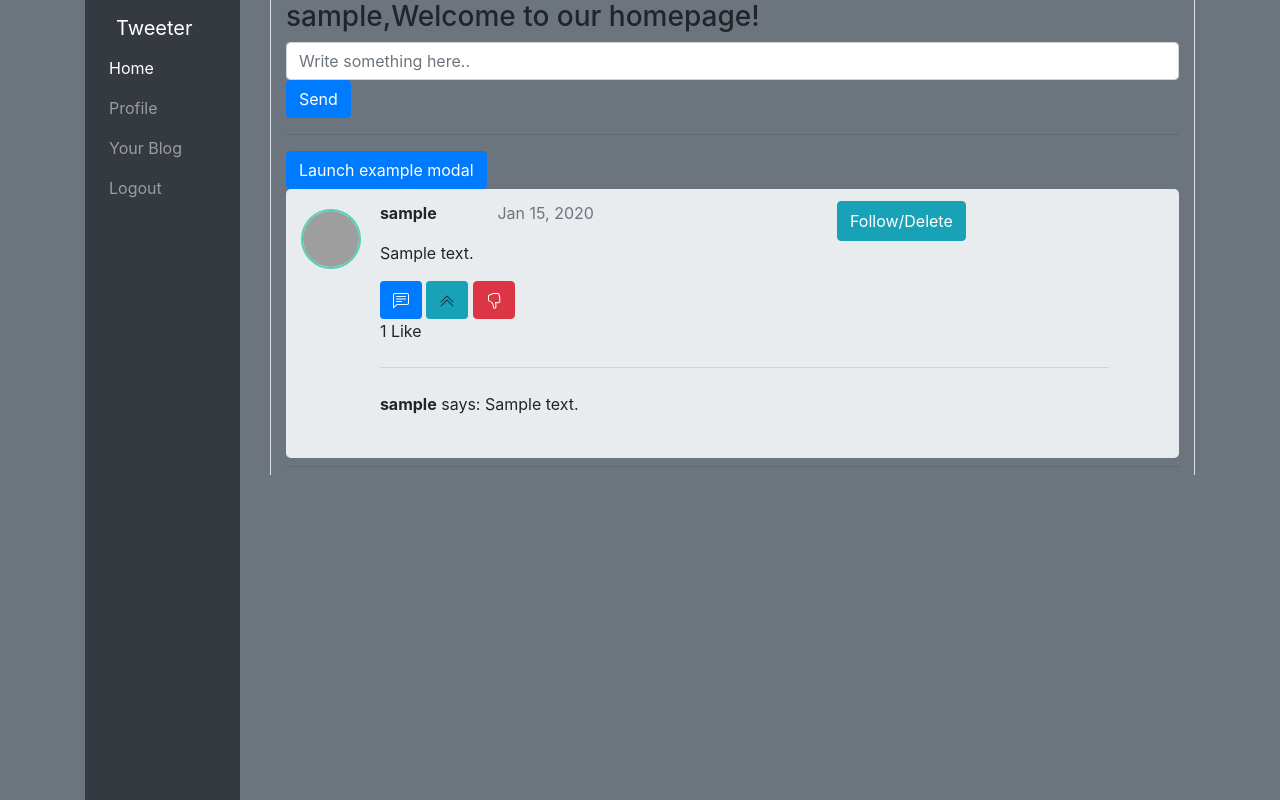
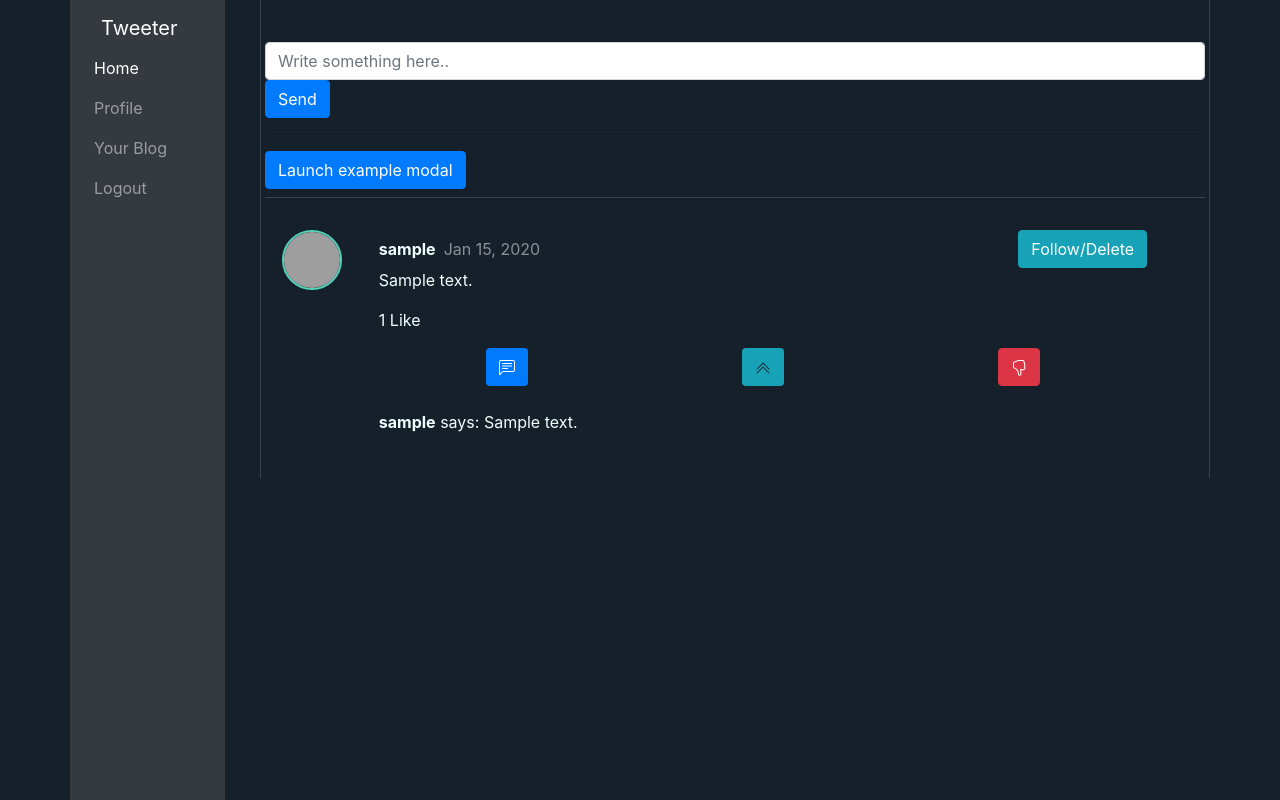
Before and after one commit to hamidrezarj/twitter_clone, a Django app: page / in a window 1280 px wide. Run offline with Django 3.2, Linux system fonts and the light colour scheme; a user stored in the database is signed in; tables that the repository leaves empty hold one stand-in row (values such as "Sample post"); some libraries are stand-ins or nearby versions; grey boxes are pictures that could not be loaded.

Commit message:
Update index.css, base.html, and 6 more files... UI BIG UPDATE

```diff
--- a/tweets/static/tweets/index.css
+++ b/tweets/static/tweets/index.css
@@ -2,23 +2,23 @@
     width: 60px;
     height: 60px;
     border: 2px solid #51D2B7;
-    border-radius: 50%!important;
+    border-radius: 50% !important;
 }
 
 .pfpBeeg {
     width: 100px;
     height: 100px;
     border: 4px solid #51D2B7;
-    border-radius: 50%!important;
+    border-radius: 50% !important;
 }
 
 .inlineBlock {
-    display: inline-block!important;
+    display: inline-block !important;
 }
 
 .fullHeightPFP {
     min-height: 100%;
-    vertical-align:top;
+    vertical-align: top;
 }
 
 .tweet {
@@ -37,8 +37,29 @@
 .sideNav {
     min-width: 120px;
     max-width: 200px;
+    min-height: 100vh;
+    /*vertical-align:top;*/
+    position: fixed;
 }
 
 .text {
     color: azure;
 }
+
+.bg {
+    color: rgb(21, 32, 43);
+}
+
+.border-left.border-tweeter {
+    border-color: rgb(56, 68, 77) !important;
+}
+
+.lineBreak {
+    width: 100%;
+    background-color: rgb(25, 39, 52);
+    border-color: rgb(56, 68, 77);
+}
+
+.tweet-box:hover {
+    background-color: rgba(255, 255, 255, 0.05)!important;
+}
--- a/tweets/templates/base.html
+++ b/tweets/templates/base.html
@@ -6,11 +6,12 @@
     <meta charset="UTF-8">
     <title>Base Template Page</title>
     {% include 'base/css.html' %}
+    <link rel="stylesheet" href="{% static 'tweets/index.css' %}">
     {% block styles %}{% endblock %}
 </head>
-<body class="bg-secondary">
-
-<div class="container" style="height: 100%;">
+<body class="bg" style="background-color: rgb(21, 32, 43);">
+{#  IMPORTANT: class="bg" is not working for now!   #}
+<div class="container px-0" style="height: 100%;">
     {% include 'base/navbar.html' with brand_name='Tweeter' %}
 
 
--- a/tweets/templates/base/navbar.html
+++ b/tweets/templates/base/navbar.html
@@ -6,9 +6,17 @@
 {% url 'tweets:post' as post_url %}
 {% url 'tweets:profile' user.username as profile_url %}
 
-<div class="sideNav" style="min-height: 100vh;vertical-align:top; position: fixed;">
-    <nav class="navbar nav-stacked flex-column navbar-expand navbar-dark bg-dark col-12 d-inline-block" style="min-height: 100vh;">
-        <a class="navbar-brand col-12" href="{% url 'tweets:index' %}">{% if brand_name %}{{brand_name}}{% else %}No brand name{% endif %}</a>
+{% load static %}
+{% block styles %}
+    <link rel="stylesheet" href="{% static 'tweets/index.css' %}">
+{% endblock %}
+
+{% block content %}
+    <div class="sideNav">
+        <nav class="navbar nav-stacked flex-column navbar-expand navbar-dark bg-dark col-12 d-inline-block align-items-end"
+             style="min-height: 100vh;">
+            <a class="navbar-brand col-12" href="{% url 'tweets:index' %}">
+                {% if brand_name %}{{ brand_name }}{% else %}No brand name{% endif %}</a>
 
             {#    <button class="navbar-toggler" type="button" data-toggle="collapse" data-target="#navbarSupportedContent"#}
             {#            aria-controls="navbarSupportedContent" aria-expanded="false" aria-label="Toggle navigation">#}
@@ -19,22 +27,22 @@
             <div class="navbar-nav collapse navbar-collapse col-12" id="navbarSupportedContent">
                 <ul class="flex-column navbar-nav mr-auto">
                     <li class="nav-item {% if request.path == index_url %} active{% endif %}">
-                    <a class="nav-link" href="{{index_url}}">Home</a>
+                        <a class="nav-link" href="{{ index_url }}">Home</a>
                     </li>
 
                     {% if request.user.is_authenticated %}
                         <li class="nav-item {% if request.path == profile_url %} active{% endif %}">
-                    <a class="nav-link" href="{{profile_url}}">Profile</a>
+                            <a class="nav-link" href="{{ profile_url }}">Profile</a>
                         </li>
                     {% endif %}
 
-                {% if request.user.is_authenticated == False  %}
+                    {% if request.user.is_authenticated == False %}
 
                         <li class="nav-item {% if request.path == register_url %} active{% endif %}">
-                    <a class="nav-link" href="{{register_url}}">Register</a>
+                            <a class="nav-link" href="{{ register_url }}">Register</a>
                         </li>
                         <li class="nav-item {% if request.path == login_url %} active{% endif %}">
-                    <a class="nav-link" href="{{login_url}}">Login</a>
+                            <a class="nav-link" href="{{ login_url }}">Login</a>
                         </li>
 
                     {% endif %}
@@ -44,11 +52,11 @@
                     {% if request.user.is_authenticated %}
 
                         <li class="nav-item {% if request.path == user_url %} active{% endif %}">
-                    <a class="nav-link" href="{{user_url}}">Your Blog</a>
+                            <a class="nav-link" href="{{ user_url }}">Your Blog</a>
                         </li>
 
                         <li class="nav-item {% if request.path == logout_url %} active{% endif %}">
-                    <a class="nav-link" href="{{logout_url}}">Logout</a>
+                            <a class="nav-link" href="{{ logout_url }}">Logout</a>
                         </li>
                     {% endif %}
 
@@ -60,3 +68,5 @@
             </div>
         </nav>
     </div>
+
+{% endblock %}
--- a/tweets/templates/tweets/index.html
+++ b/tweets/templates/tweets/index.html
@@ -1,14 +1,10 @@
 {% extends 'base.html' %}
 {% load static %}
-
-{% block styles %}
-    <link rel="stylesheet" href="{% static 'tweets/index.css' %}">
-{% endblock %}
 
 {% block content %}
 
     {% if request.user.is_authenticated %}
-        <div class="container col-7 col-sm-8 col-md-9 col-lg-10 offset-4 offset-sm-4 offset-md-3 offset-lg-2 d-inline-block  border-left border-right">
+        <div class="container col-8 col-sm-8 col-md-9 col-lg-10 offset-4 offset-sm-4 offset-md-3 offset-lg-2 d-inline-block px-1 border-left border-right border-tweeter">
         <h3>{{ user.username }},Welcome to our homepage!</h3>
         {% include 'tweets/post.html' with brand_name='Tweeter' %}
 
@@ -56,8 +52,8 @@
         </div>
 
         {% for l, t in zipped %}
+            <hr class="my-2 lineBreak" style="width: 100%; background-color: white; margin:-1px 0;">
             {% include 'tweets/tweet_template.html' with liked=l tweet=t show_like=show_like %}
-            <hr class="my-2">
         {% endfor %}
     {% else %}
         <div class="container   col-7 col-sm-8 col-md-9 col-lg-10 offset-4 offset-sm-4 offset-md-3 offset-lg-2 d-inline-block">
--- a/tweets/templates/tweets/profile.html
+++ b/tweets/templates/tweets/profile.html
@@ -9,7 +9,7 @@
 {% block content %}
 
     {% if request.user.is_authenticated %}
-        <div class="container col-7 col-sm-8 col-md-9 col-lg-10 offset-4 offset-sm-4 offset-md-3 offset-lg-2 d-inline-block"
+        <div class="container col-7 col-sm-8 col-md-9 col-lg-10 offset-4 offset-sm-4 offset-md-3 offset-lg-2 d-inline-block px-1 border-left border-right border-tweeter"
              style="min-height: 100vh;">
 
             <!-- Modal -->
@@ -76,8 +76,7 @@
                         {% else %}
                             {#                    IF ON ANOTHER USER PROFILE ^THIS HAS TO BE "FOLLOW/UNFOLLOW" BUTTON#}
                             <div class="d-flex align-self-end ml-md-1 mr-2 mb-3 ml-sm-3">
-                                <button class="btn btn-info inline" id="editTrigger" data-toggle="modal"
-                                        data-target="#editModal">
+                                <button class="btn btn-info inline">
                                     FOLLOW
                                 </button>
                             </div>
--- a/tweets/templates/tweets/register.html
+++ b/tweets/templates/tweets/register.html
@@ -9,7 +9,7 @@
     {% if pass_error %}
     <p>Passwords don't match!</p>
     {% endif %}
-    <div class="container col-7 col-sm-8 col-md-9 col-lg-10 offset-4 offset-sm-4 offset-md-3 offset-lg-2 d-inline-block">
+    <div class="container col-7 col-sm-8 col-md-9 col-lg-10 offset-4 offset-sm-4 offset-md-3 offset-lg-2 d-inline-block px-1 border-left border-right border-tweeter">
         <form action="{% url 'tweets:register' %}" method="post">
             {% csrf_token %}
             <input type="text" id="username" name="username" placeholder="Name" required class="form-control">
--- a/tweets/templates/tweets/tweet_template.html
+++ b/tweets/templates/tweets/tweet_template.html
@@ -1,28 +1,30 @@
-<div class="jumbotron mb-0 pt-1 px-0"
-     style="padding-bottom: 3%">
+<div class="tweet-box container mb-0 pt-2 px-0"
+     style="padding-bottom: 3%; background: none">
 
-    <div class="container col-3 col-sm-3 col-md-2 col-lg-1 d-inline-block pt-3"
+    <div class="text-center col-2 col-sm-2 col-md-1 col-lg-1 d-inline-block px-0 mt-3 mx-2"
          style="min-height: 100%; vertical-align:top">
         <a href="{% url 'tweets:profile' tweet.profile.user.username %}">
-            <img class="rounded float-left pfpSmol"
+            <img class="rounded pfpSmol"
                  src="https://mdbootstrap.com/img/Photos/Others/placeholder-avatar.jpg"
                  style="width: 60px; height: 60px; border: 2px solid #51D2B7;"/>
         </a>
     </div>
-    <div class="container col-8 col-sm-8 col-md-9 col-lg-10 d-inline-block pr-0">
-        <div class="d-flex">
-            <b class="text-left pt-2"
+    <div class="col-8 col-sm-8 col-md-9 col-lg-10 d-inline-block pr-0">
+        <div class="d-flex align-items-center pt-3">
+            <b class="text text-left pr-2"
                style="align-items: baseline; flex-direction: row;">{{ tweet.profile.user.username }} </b>
-            <p class="text-muted pt-2 offset-sm-1 offset-md-1 offset-lg-1">{{ tweet.pub_date|date:"M j, Y" }}</p>
-            <div class="d-flex justify-content-start mr-2 pt-2 offset-sm-1 offset-md-3 offset-lg-4">
+            <p class="text text-white-50 m-0">{{ tweet.pub_date|date:"M j, Y" }}</p>
+            <div class="justify-self-end float-right ml-auto">
                 <button class="btn btn-info inline">
                     Follow/Delete
                 </button>
             </div>
         </div>
         <div>
-            <p>{{ tweet.content }}</p>
-            <form action="{% url 'tweets:index' %}" method="post" class="flex-row"
+            <p class="text">{{ tweet.content }}</p>
+            <p class="text"><span id="like_cnt">{{ tweet.likes_set.count }}</span>
+                Like{{ tweet.likes_set.count|pluralize }}</p>
+            <form action="{% url 'tweets:index' %}" method="post" class="d-flex justify-content-around"
                   change-data-url="{% url 'tweets:index' %}">
 
                 <a class="btn btn-primary flex-row d-inline-block" style="border: 1px solid transparent;"
@@ -64,16 +66,14 @@
                         </button>
                     {% endif %}
                 {% endif %}
-                <p><span id="like_cnt">{{ tweet.likes_set.count }}</span>
-                    Like{{ tweet.likes_set.count|pluralize }}</p>
 
             </form>
 
 
-            <hr class="my-4">
+            <hr class="my-4" style="border: none">
             {% if tweet.comment_set %}
                 {% for c in tweet.comment_set.all %}
-                    <p><b>{{ c }}</b> says: {{ c.content }}</p>
+                    <p class="text"><b>{{ c }}</b> says: {{ c.content }}</p>
                 {% endfor %}
             {% endif %}
         </div>
```
Also changed, not shown: tweets/templates/tweets/login.html (+5 -5 lines). Lines whose indentation alone changed are shown as unchanged.
